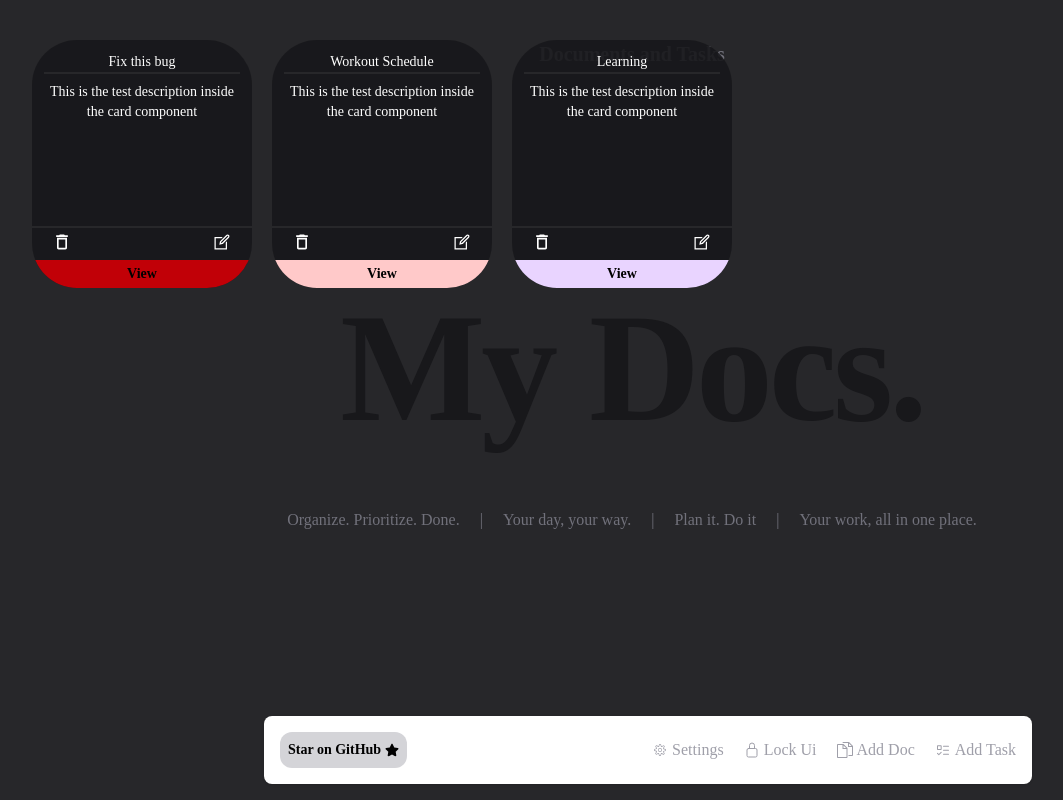
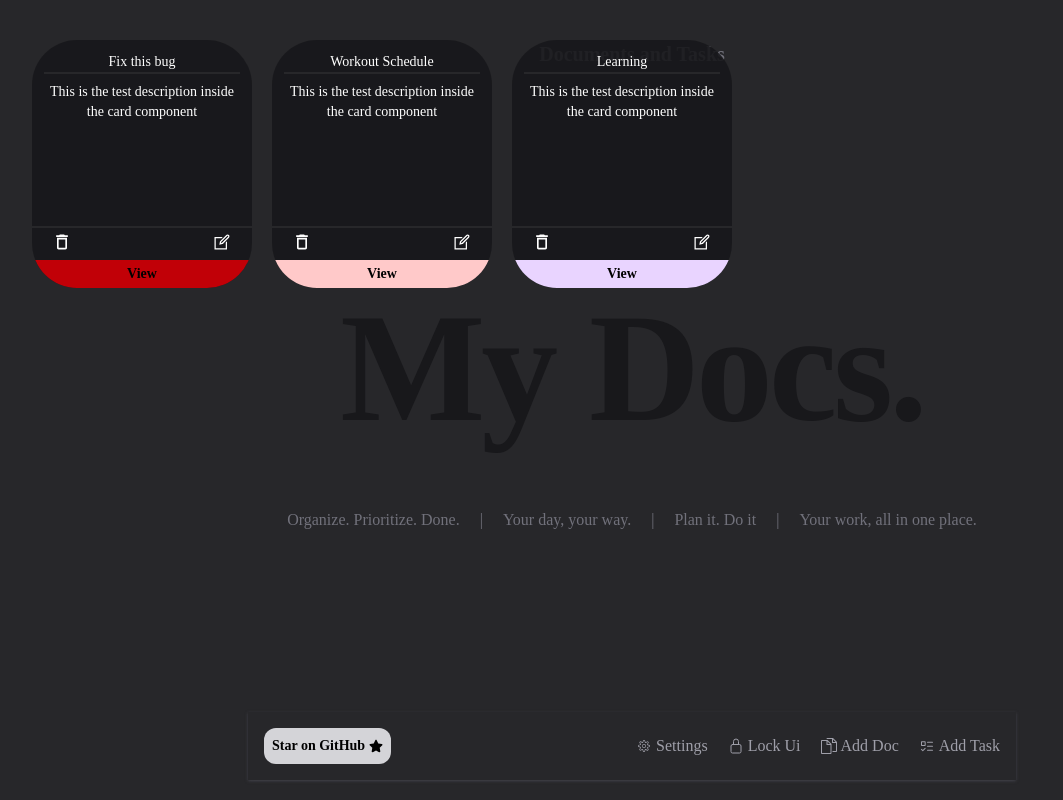
Before and after one commit to muazimmaqbool/mydocs, a React (Vite) app: page / in a window 1280 px wide. Shown: the whole page, without its empty margins (8-1071 px from the left). Built offline with nearby package versions, Linux system fonts and the light colour scheme.

Commit message:
footer layout fix

```diff
--- a/src/Components/Footer.jsx
+++ b/src/Components/Footer.jsx
@@ -7,7 +7,7 @@ import { SlDocs } from "react-icons/sl";
 
 const Footer = () => {
   return (
-    <footer class="z-10 absolute bottom-0 left-1/2 -translate-x-[50%] w-3xl  bg-white rounded-lg shadow-sm m-4 dark:bg-gray-800">
+    <footer class="z-10 absolute bottom-0 left-1/2 -translate-x-[50%] w-3xl shadow-sm shadow-zinc-700 mb-5 bg-zinc-800 transition-all duration-[200ms] ease hover:shadow-md ">
       <div class="w-full mx-auto max-w-screen-xl p-4 md:flex md:items-center md:justify-between">
         <div class="flex items-center gap-1 text-sm text-black font-semibold bg-zinc-300 p-2 rounded-xl">
           <p>Star on GitHub</p> <FaStar />
```
